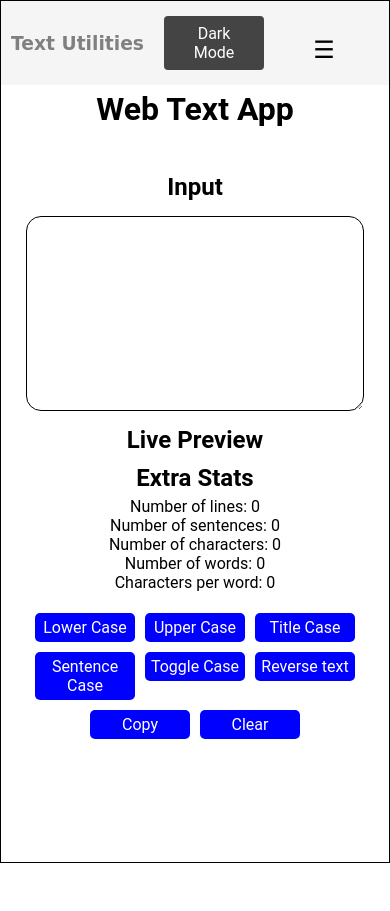
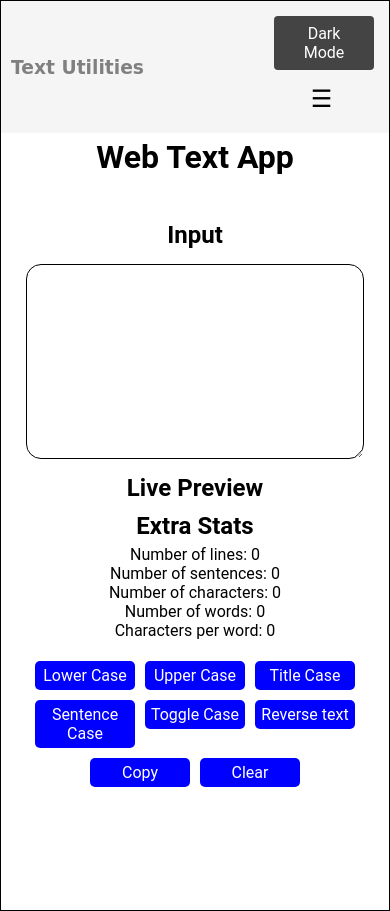
Before and after one commit to hrutavmodha/text-utility, a React (Create React App) app in the folder frontend/: page / in a window 390 px wide. Before the commit the page ends 863 px from the top, so only its background shows below. Built offline with nearby package versions, Linux system fonts and the light colour scheme.

Commit message:
Fixed Hamburger issue only in mobile screen sizes

```diff
--- a/frontend/src/App.js
+++ b/frontend/src/App.js
@@ -3,13 +3,10 @@ import { Routes, Route, Link } from "react-router-dom";
 import { Home, About, Contact, Comments, Auth } from "./Components/Site";
 import { ModeContext } from "./ModeContext";
 import "./index.css";
-
 function App() {
     const { mode, btn, toggler, light, dark } = useContext(ModeContext);
     const [menuOpen, setMenuOpen] = useState(false);
-
     const toggleMenu = () => setMenuOpen(!menuOpen);
-
     const navbarStyles = {
         container: {
             display: "flex",
@@ -66,9 +63,8 @@ function App() {
                     <h3 style={navbarStyles.title}>Text Utilities</h3>
                     <div>
                         <button onClick={toggler} style={navbarStyles.darkBtn}>{btn} Mode</button>
-                        <button onClick={toggleMenu} style={navbarStyles.hamburger}>
-                            &#9776;
-                        </button>
+                        <button onClick={toggleMenu} className="hamburger">&#9776;</button>
+                        <div className={`nav-links ${menuOpen ? "show" : ""}`}></div>
                     </div>
                 </div>
                 <div style={navbarStyles.navLinks}>
--- a/frontend/src/index.css
+++ b/frontend/src/index.css
@@ -147,6 +147,11 @@ input {
 	padding: 3px;
 	border-radius: 10px
 }
+.nav-links {
+	display: none;
+	flex-direction: column;
+	margin-top: 10px;
+}
 @media screen and (min-width: 320px) and (max-width: 480px) {
 	* {
 		box-sizing: border-box;
@@ -173,5 +178,25 @@ input {
 	input {
 		width: 50vw;
 	}
-
+	.hamburger{
+		display: block;
+		background: none;
+		border: none;
+		cursor: pointer;
+		color: inherit;
+		font-size: 24px;
+	}
+	.nav-links.show {
+		display: flex;
+	}
 }
+@media (min-width: 601px) {
+	.hamburger {
+		display: none;
+	}
+	.nav-links {
+		display: flex !important;
+		flex-direction: row;
+		gap: 10px;
+	}
+}
```
